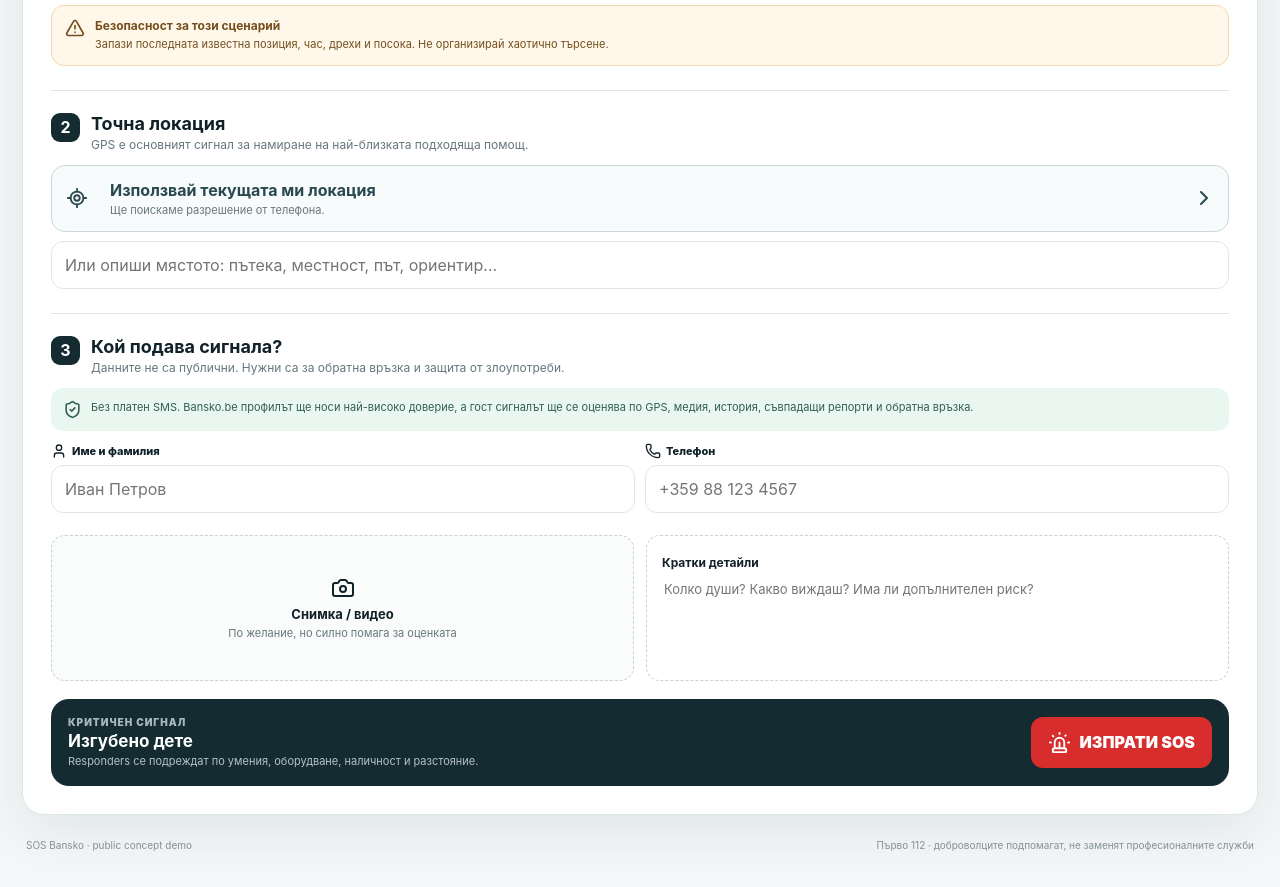
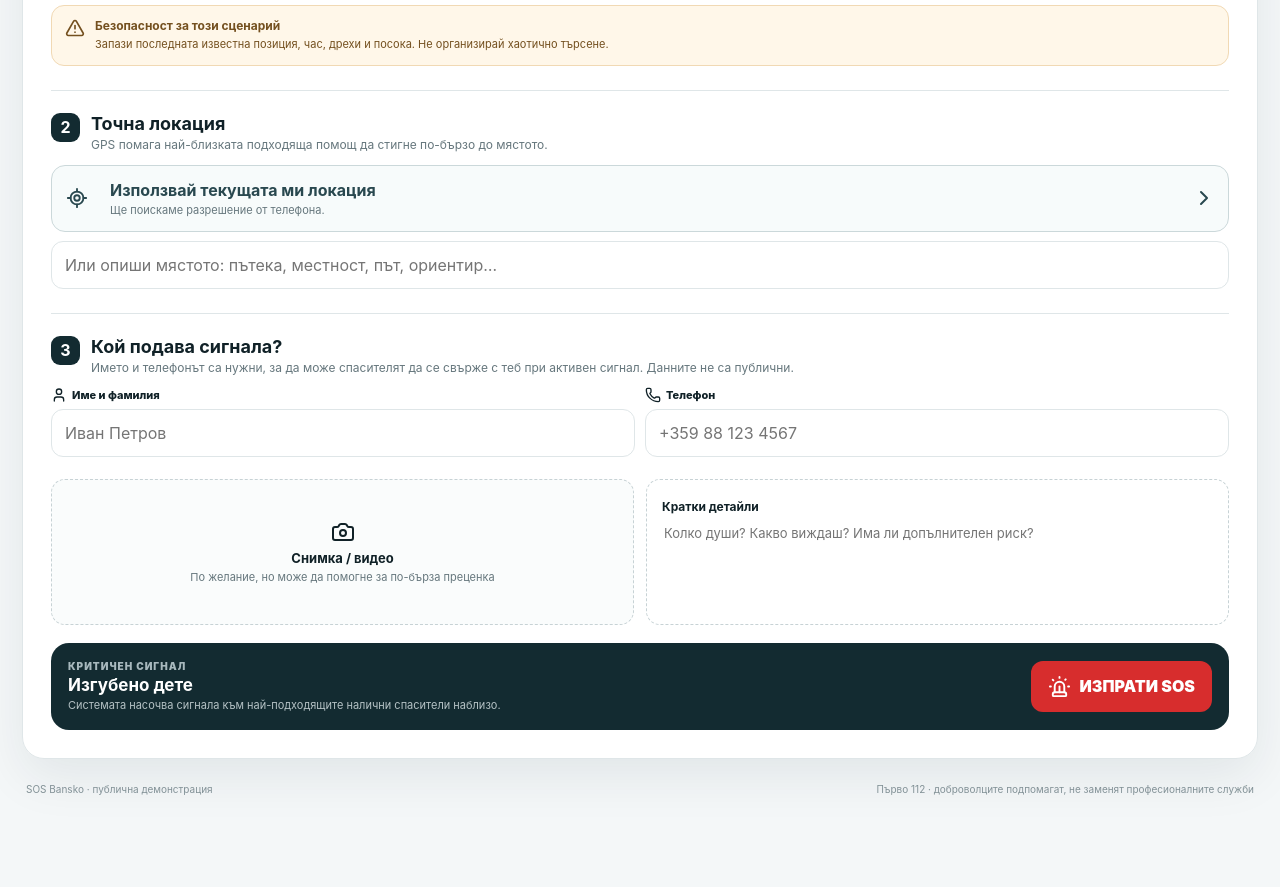
Before and after one commit to iliagraycape/sosbansko, a Next.js app: page / in a window 1280 px wide. Shown: the part 860-1747 px from the top of the page. After the commit the page ends 1691 px from the top, so only its background shows below. Built offline with nearby package versions, Linux system fonts and the light colour scheme.

Commit message:
copy: keep public emergency UI human and non-technical

```diff
--- a/app/SosBanskoApp.tsx
+++ b/app/SosBanskoApp.tsx
@@ -84,7 +84,7 @@ export default function SosBanskoApp() {
   const [phoneUnlocked, setPhoneUnlocked] = useState(false);
   const [chatDraft, setChatDraft] = useState("");
   const [messages, setMessages] = useState<ChatMessage[]>([
-    { id: 1, author: "system", text: "Чатът е достъпен само за подателя и приелия responder по активния случай." },
+    { id: 1, author: "system", text: "Чатът е достъпен само за подателя и спасителя, който е приел сигнала." },
     { id: 2, author: "reporter", text: "Виждам пътеката, но не съм сигурен къде точно се намирам." },
   ]);
 
@@ -118,7 +118,7 @@ export default function SosBanskoApp() {
 
   function submitDemo() {
     if (!identityReady) {
-      setError("Въведи име и телефон за обратна връзка. Това помага срещу фалшиви сигнали и позволява бързо уточнение.");
+      setError("Въведи име и телефон за обратна връзка, за да може спасителят да се свърже с теб при нужда.");
       return;
     }
     if (!locationReady) {
@@ -138,7 +138,7 @@ export default function SosBanskoApp() {
 
   function acceptIncident() {
     setResponderAction("accepted");
-    setMessages(current => [...current, { id: Date.now(), author: "system", text: "Responder прие сигнала и е тръгнал към мястото." }]);
+    setMessages(current => [...current, { id: Date.now(), author: "system", text: "Спасител прие сигнала и е тръгнал към мястото." }]);
   }
 
   const locationText = coordinates
@@ -178,21 +178,20 @@ export default function SosBanskoApp() {
             <div className="rx-safety"><AlertTriangle size={20} /><div><strong>Безопасност за този сценарий</strong><span>{selected.safety}</span></div></div>
 
             <div className="rx-step">
-              <div className="rx-step-head"><b>2</b><div><strong>Точна локация</strong><span>GPS е основният сигнал за намиране на най-близката подходяща помощ.</span></div></div>
+              <div className="rx-step-head"><b>2</b><div><strong>Точна локация</strong><span>GPS помага най-близката подходяща помощ да стигне по-бързо до мястото.</span></div></div>
               <button className={`rx-location ${locationState}`} onClick={captureLocation}><LocateFixed size={22} /><div><strong>{locationState === "loading" ? "Прихващаме GPS…" : coordinates ? "GPS локацията е прихваната" : "Използвай текущата ми локация"}</strong><span>{coordinates ? locationText : locationState === "denied" ? "GPS не е достъпен — опиши мястото ръчно." : "Ще поискаме разрешение от телефона."}</span></div><ChevronRight /></button>
               <input className="rx-input" value={manualLocation} onChange={event => setManualLocation(event.target.value)} placeholder="Или опиши мястото: пътека, местност, път, ориентир…" />
             </div>
 
             <div className="rx-step">
-              <div className="rx-step-head"><b>3</b><div><strong>Кой подава сигнала?</strong><span>Данните не са публични. Нужни са за обратна връзка и защита от злоупотреби.</span></div></div>
-              <div className="rx-identity-note"><ShieldCheck size={19} /><span>Без платен SMS. Bansko.be профилът ще носи най-високо доверие, а гост сигналът ще се оценява по GPS, медия, история, съвпадащи репорти и обратна връзка.</span></div>
+              <div className="rx-step-head"><b>3</b><div><strong>Кой подава сигнала?</strong><span>Името и телефонът са нужни, за да може спасителят да се свърже с теб при активен сигнал. Данните не са публични.</span></div></div>
               <div className="rx-form-grid"><label><span><User size={16} /> Име и фамилия</span><input value={reporterName} onChange={event => setReporterName(event.target.value)} autoComplete="name" placeholder="Иван Петров" /></label><label><span><Phone size={16} /> Телефон</span><input value={reporterPhone} onChange={event => setReporterPhone(event.target.value)} inputMode="tel" autoComplete="tel" placeholder="+359 88 123 4567" /></label></div>
             </div>
 
-            <div className="rx-media-row"><label className="rx-media"><Camera size={24} /><strong>Снимка / видео</strong><span>{mediaName || "По желание, но силно помага за оценката"}</span><input type="file" accept="image/*,video/*" capture="environment" onChange={event => setMediaName(event.target.files?.[0]?.name ?? "")} /></label><label className="rx-details"><strong>Кратки детайли</strong><textarea value={details} onChange={event => setDetails(event.target.value)} placeholder="Колко души? Какво виждаш? Има ли допълнителен риск?" /></label></div>
+            <div className="rx-media-row"><label className="rx-media"><Camera size={24} /><strong>Снимка / видео</strong><span>{mediaName || "По желание, но може да помогне за по-бърза преценка"}</span><input type="file" accept="image/*,video/*" capture="environment" onChange={event => setMediaName(event.target.files?.[0]?.name ?? "")} /></label><label className="rx-details"><strong>Кратки детайли</strong><textarea value={details} onChange={event => setDetails(event.target.value)} placeholder="Колко души? Какво виждаш? Има ли допълнителен риск?" /></label></div>
             {error && <div className="rx-error"><AlertTriangle size={18} />{error}</div>}
-            {submitted && <div className="rx-success"><CheckCircle2 size={20} /><div><strong>Демо сигналът е приет.</strong><span>В реалната версия тук стартира intelligent dispatch. Публичното демо не изпраща реални сигнали.</span><button onClick={() => setMode("room")}>Отвори Incident Room <ChevronRight size={16} /></button></div></div>}
-            <div className={`rx-submit ${identityReady && locationReady ? "ready" : ""}`}><div><span>{selected.severity === "critical" ? "КРИТИЧЕН СИГНАЛ" : "СИГНАЛ"}</span><strong>{selected.title}</strong><small>Responders се подреждат по умения, оборудване, наличност и разстояние.</small></div><button onClick={submitDemo}><Siren size={23} /> ИЗПРАТИ SOS</button></div>
+            {submitted && <div className="rx-success"><CheckCircle2 size={20} /><div><strong>Демонстрационният сигнал е приет.</strong><span>Това е публична демонстрация и не изпраща реален сигнал към 112 или спасителни екипи.</span><button onClick={() => setMode("room")}>Виж координацията <ChevronRight size={16} /></button></div></div>}
+            <div className={`rx-submit ${identityReady && locationReady ? "ready" : ""}`}><div><span>{selected.severity === "critical" ? "КРИТИЧЕН СИГНАЛ" : "СИГНАЛ"}</span><strong>{selected.title}</strong><small>Системата насочва сигнала към най-подходящите налични спасители наблизо.</small></div><button onClick={submitDemo}><Siren size={23} /> ИЗПРАТИ SOS</button></div>
           </div>
         </section>
       )}
@@ -203,17 +202,17 @@ export default function SosBanskoApp() {
             <div className="rx-live"><span /> ПРИОРИТЕТЕН СИГНАЛ · ДЕМО</div>
             <div className="rx-priority-head"><div><Siren size={30} /></div><section><span>ТИ СИ СРЕД НАЙ-ПОДХОДЯЩИТЕ</span><h1>{selected.title}</h1><p><MapPin size={15} /> {locationText}</p></section></div>
             <div className="rx-safety"><AlertTriangle size={20} /><div><strong>Преди да тръгнеш</strong><span>{selected.safety}</span></div></div>
-            <div className="rx-contact"><User size={18} /><div><strong>{reporterName || "Иван Петров"}</strong><span>{responderAction === "accepted" || responderAction === "arrived" ? "Приел си сигнала — можеш да поискаш контакт или да отвориш чат." : "Телефонът и чатът се отключват само след приемане на сигнала."}</span></div></div>
+            <div className="rx-contact"><User size={18} /><div><strong>{reporterName || "Иван Петров"}</strong><span>{responderAction === "accepted" || responderAction === "arrived" ? "Приел си сигнала — можеш да се свържеш с подателя за повече информация." : "Контактът и чатът се отключват само след приемане на сигнала."}</span></div></div>
 
             {responderAction === "pending" && <div className="rx-actions"><button className="go" onClick={acceptIncident}><CheckCircle2 /> Да, тръгвам</button><button className="no" onClick={() => setResponderAction("declined")}><AlertTriangle /> Не мога</button></div>}
 
             {(responderAction === "accepted" || responderAction === "arrived") && <>
-              <div className="rx-accepted"><Route size={22} /><div><strong>{responderAction === "arrived" ? "На място" : "Прието · пътуваш към мястото"}</strong><span>Incident Room вижда статуса ти.</span></div>{responderAction === "accepted" ? <button onClick={() => setResponderAction("arrived")}>ПРИСТИГНАХ</button> : <button onClick={() => setMode("room")}>Incident Room</button>}</div>
+              <div className="rx-accepted"><Route size={22} /><div><strong>{responderAction === "arrived" ? "На място" : "Прието · пътуваш към мястото"}</strong><span>Останалите участници по случая виждат статуса ти.</span></div>{responderAction === "accepted" ? <button onClick={() => setResponderAction("arrived")}>ПРИСТИГНАХ</button> : <button onClick={() => setMode("room")}>Координация</button>}</div>
               <div className="rx-communication-actions">
                 <button onClick={() => setChatOpen(current => !current)}><MessageCircle size={18} /> {chatOpen ? "Затвори чата" : "Отвори чат"}</button>
                 <button onClick={() => setPhoneUnlocked(true)}><Phone size={18} /> {phoneUnlocked ? "Телефонът е достъпен" : "Поискай телефон"}</button>
               </div>
-              {phoneUnlocked && <div className="rx-phone-reveal"><ShieldCheck size={18} /><div><strong>Телефон на подателя</strong><span>{phoneValue}</span><small>Достъпен само за приелия responder по активния случай.</small></div><a href={`tel:${phoneValue}`}><Phone size={17} /> Обади се</a></div>}
+              {phoneUnlocked && <div className="rx-phone-reveal"><ShieldCheck size={18} /><div><strong>Телефон на подателя</strong><span>{phoneValue}</span><small>Достъпен само за спасителя, който е приел активния сигнал.</small></div><a href={`tel:${phoneValue}`}><Phone size={17} /> Обади се</a></div>}
               {chatOpen && <div className="rx-chat">
                 <div className="rx-chat-head"><MessageCircle size={18} /><div><strong>Чат с подателя</strong><span>За уточняване и успокояване до пристигането</span></div></div>
                 <div className="rx-chat-messages">{messages.map(message => <div key={message.id} className={`rx-chat-message ${message.author}`}><b>{message.author === "reporter" ? reporterName || "Подател" : message.author === "responder" ? "Спасител" : "Система"}</b><span>{message.text}</span></div>)}</div>
@@ -222,30 +221,30 @@ export default function SosBanskoApp() {
               </div>}
             </>}
 
-            {responderAction === "declined" && <div className="rx-declined"><strong>Приоритетът е предаден към следващия responder.</strong><span>Сигналът остава видим като общ shout, но контактът остава заключен.</span></div>}
+            {responderAction === "declined" && <div className="rx-declined"><strong>Сигналът е предаден към следващия подходящ спасител.</strong><span>Контактът с подателя остава заключен.</span></div>}
           </div>
 
-          <div className="rx-panel rx-match-panel"><div className="rx-title compact"><div><span>INTELLIGENT MATCHING</span><h2>Най-подходящи наблизо</h2></div></div><div className="rx-matches">{matches.map((match, index) => <div key={match.id} className="rx-match"><b>{index + 1}</b><div><strong>{match.name}</strong><span>{match.role}</span><small>{[...match.skillMatches, ...match.equipmentMatches].slice(0, 3).join(" · ") || "обща помощ"}</small></div><aside><strong>{match.distanceKm.toFixed(1)} км</strong><span>score {match.score}</span></aside></div>)}</div></div>
+          <div className="rx-panel rx-match-panel"><div className="rx-title compact"><div><span>ПОДХОДЯЩА ПОМОЩ</span><h2>Кой може да реагира най-бързо?</h2></div></div><div className="rx-matches">{matches.map((match, index) => <div key={match.id} className="rx-match"><b>{index + 1}</b><div><strong>{match.name}</strong><span>{match.role}</span><small>{[...match.skillMatches, ...match.equipmentMatches].slice(0, 3).join(" · ") || "обща помощ"}</small></div><aside><strong>{match.distanceKm.toFixed(1)} км</strong></aside></div>)}</div></div>
         </section>
       )}
 
       {mode === "room" && (
         <section className="rx-room">
           <div className="rx-panel rx-room-main">
-            <div className="rx-room-header"><div><span>INCIDENT ROOM · ДЕМО</span><h1>{selected.title}</h1><p><MapPin size={16} /> {locationText}</p></div><div className="rx-room-status">АКТИВЕН</div></div>
-            <div className="rx-room-metrics"><div><strong>{matches.filter(item => item.availability === "available").length}</strong><span>готови responders</span></div><div><strong>{matches[0]?.distanceKm.toFixed(1) ?? "—"} км</strong><span>най-близък подходящ</span></div><div><strong>{responderAction === "arrived" ? "1" : "0"}</strong><span>на място</span></div></div>
-            <div className="rx-room-map"><div className="rx-map-center"><Siren /></div>{matches.slice(0, 3).map((match, index) => <div key={match.id} className={`rx-map-responder p${index + 1}`}>{index + 1}</div>)}<span>Live responder positions · demo visualization</span></div>
-            <div className="rx-timeline"><div><b /><section><strong>Сигналът е създаден</strong><span>GPS + контакт + тип инцидент са налични</span></section><time>00:00</time></div><div><b /><section><strong>Intelligent matching завърши</strong><span>{matches.length} responders са подредени по приоритет</span></section><time>00:02</time></div><div className={responderAction !== "pending" ? "done" : ""}><b /><section><strong>Responder потвърждение</strong><span>{responderAction === "accepted" || responderAction === "arrived" ? "Responder е тръгнал към мястото" : responderAction === "declined" ? "Първият отказа — ескалация" : "Очаква се потвърждение"}</span></section><time>00:20</time></div><div className={responderAction === "arrived" ? "done" : ""}><b /><section><strong>Пристигане</strong><span>{responderAction === "arrived" ? "Първият responder е на място" : "Все още няма потвърдено пристигане"}</span></section><time>ETA</time></div></div>
+            <div className="rx-room-header"><div><span>КООРДИНАЦИЯ · ДЕМО</span><h1>{selected.title}</h1><p><MapPin size={16} /> {locationText}</p></div><div className="rx-room-status">АКТИВЕН</div></div>
+            <div className="rx-room-metrics"><div><strong>{matches.filter(item => item.availability === "available").length}</strong><span>готови спасители</span></div><div><strong>{matches[0]?.distanceKm.toFixed(1) ?? "—"} км</strong><span>най-близък подходящ</span></div><div><strong>{responderAction === "arrived" ? "1" : "0"}</strong><span>на място</span></div></div>
+            <div className="rx-room-map"><div className="rx-map-center"><Siren /></div>{matches.slice(0, 3).map((match, index) => <div key={match.id} className={`rx-map-responder p${index + 1}`}>{index + 1}</div>)}<span>Позиции на участниците по случая</span></div>
+            <div className="rx-timeline"><div><b /><section><strong>Сигналът е създаден</strong><span>Локацията, контактът и видът на инцидента са налични</span></section><time>00:00</time></div><div><b /><section><strong>Подходящите спасители са намерени</strong><span>{matches.length} души могат да бъдат уведомени според ситуацията и близостта</span></section><time>00:02</time></div><div className={responderAction !== "pending" ? "done" : ""}><b /><section><strong>Потвърждение от спасител</strong><span>{responderAction === "accepted" || responderAction === "arrived" ? "Спасител е тръгнал към мястото" : responderAction === "declined" ? "Първият не може — сигналът е предаден нататък" : "Очаква се потвърждение"}</span></section><time>00:20</time></div><div className={responderAction === "arrived" ? "done" : ""}><b /><section><strong>Пристигане</strong><span>{responderAction === "arrived" ? "Първият спасител е на място" : "Все още няма потвърдено пристигане"}</span></section><time>ETA</time></div></div>
           </div>
-          <aside className="rx-panel rx-room-side"><h2>Ресурси по случая</h2>{matches.slice(0, 3).map((match, index) => <div className="rx-resource" key={match.id}><span>{index + 1}</span><div><strong>{match.name}</strong><small>{match.role}</small><p><PackageCheck size={14} /> {match.equipment.slice(0, 3).join(", ")}</p></div><b>{index === 0 && responderAction === "arrived" ? "НА МЯСТО" : index === 0 && responderAction === "accepted" ? "ПЪТУВА" : "ГОТОВ"}</b></div>)}<div className="rx-room-note"><Phone size={18} /><div><strong>112 остава водещата спешна линия</strong><span>Incident Room подпомага локалната координация; не заменя официалните служби.</span></div></div></aside>
+          <aside className="rx-panel rx-room-side"><h2>Ресурси по случая</h2>{matches.slice(0, 3).map((match, index) => <div className="rx-resource" key={match.id}><span>{index + 1}</span><div><strong>{match.name}</strong><small>{match.role}</small><p><PackageCheck size={14} /> {match.equipment.slice(0, 3).join(", ")}</p></div><b>{index === 0 && responderAction === "arrived" ? "НА МЯСТО" : index === 0 && responderAction === "accepted" ? "ПЪТУВА" : "ГОТОВ"}</b></div>)}<div className="rx-room-note"><Phone size={18} /><div><strong>112 остава водещата спешна линия</strong><span>Този екран подпомага локалната координация и не заменя официалните служби.</span></div></div></aside>
         </section>
       )}
 
       {mode === "admin" && (
-        <section className="rx-admin"><div className="rx-panel rx-admin-hero"><div><span>ГЛАВЕН ЦЕНТЪР</span><h1>Готовност на спасителската мрежа</h1><p>Главният акаунт създава responders, задава категории, умения и оборудване и одобрява кой има право да получава критични сигнали.</p></div><button><Users size={18} /> Създай responder</button></div><div className="rx-admin-stats"><div><strong>24</strong><span>одобрени</span></div><div><strong>18</strong><span>налични сега</span></div><div><strong>7</strong><span>категории</span></div><div><strong>12</strong><span>ресурсни типа</span></div></div><div className="rx-grid-two"><div className="rx-panel rx-admin-card"><h2>Оперативен статус</h2><div className="rx-status-list"><span><i className="green" /> На разположение</span><span><i className="amber" /> Ограничено</span><span><i /> Недостъпен</span></div><p>Статусът и последната GPS позиция определят дали responder да бъде включен в приоритетния dispatch.</p></div><div className="rx-panel rx-admin-card"><h2>Умения и оборудване</h2><div className="rx-tags"><span>ПСС</span><span>Медик</span><span>Първа помощ</span><span>4x4</span><span>Водно спасяване</span><span>Пожари</span><span>AED</span><span>Дрон</span><span>Термокамера</span><span>Въжета</span></div></div></div></section>
+        <section className="rx-admin"><div className="rx-panel rx-admin-hero"><div><span>ГЛАВЕН ЦЕНТЪР</span><h1>Готовност на спасителската мрежа</h1><p>Главният акаунт създава спасителски профили, задава умения и оборудване и одобрява кой има право да получава критични сигнали.</p></div><button><Users size={18} /> Създай спасител</button></div><div className="rx-admin-stats"><div><strong>24</strong><span>одобрени</span></div><div><strong>18</strong><span>налични сега</span></div><div><strong>7</strong><span>категории</span></div><div><strong>12</strong><span>ресурсни типа</span></div></div><div className="rx-grid-two"><div className="rx-panel rx-admin-card"><h2>Оперативен статус</h2><div className="rx-status-list"><span><i className="green" /> На разположение</span><span><i className="amber" /> Ограничено</span><span><i /> Недостъпен</span></div><p>Наличността и последната локация помагат сигналът да стигне до хората, които могат да реагират най-бързо.</p></div><div className="rx-panel rx-admin-card"><h2>Умения и оборудване</h2><div className="rx-tags"><span>ПСС</span><span>Медик</span><span>Първа помощ</span><span>4x4</span><span>Водно спасяване</span><span>Пожари</span><span>AED</span><span>Дрон</span><span>Термокамера</span><span>Въжета</span></div></div></div></section>
       )}
 
-      <footer className="rx-footer"><span>SOS Bansko · public concept demo</span><span>Първо 112 · доброволците подпомагат, не заменят професионалните служби</span></footer>
+      <footer className="rx-footer"><span>SOS Bansko · публична демонстрация</span><span>Първо 112 · доброволците подпомагат, не заменят професионалните служби</span></footer>
     </main>
   );
 }
```
